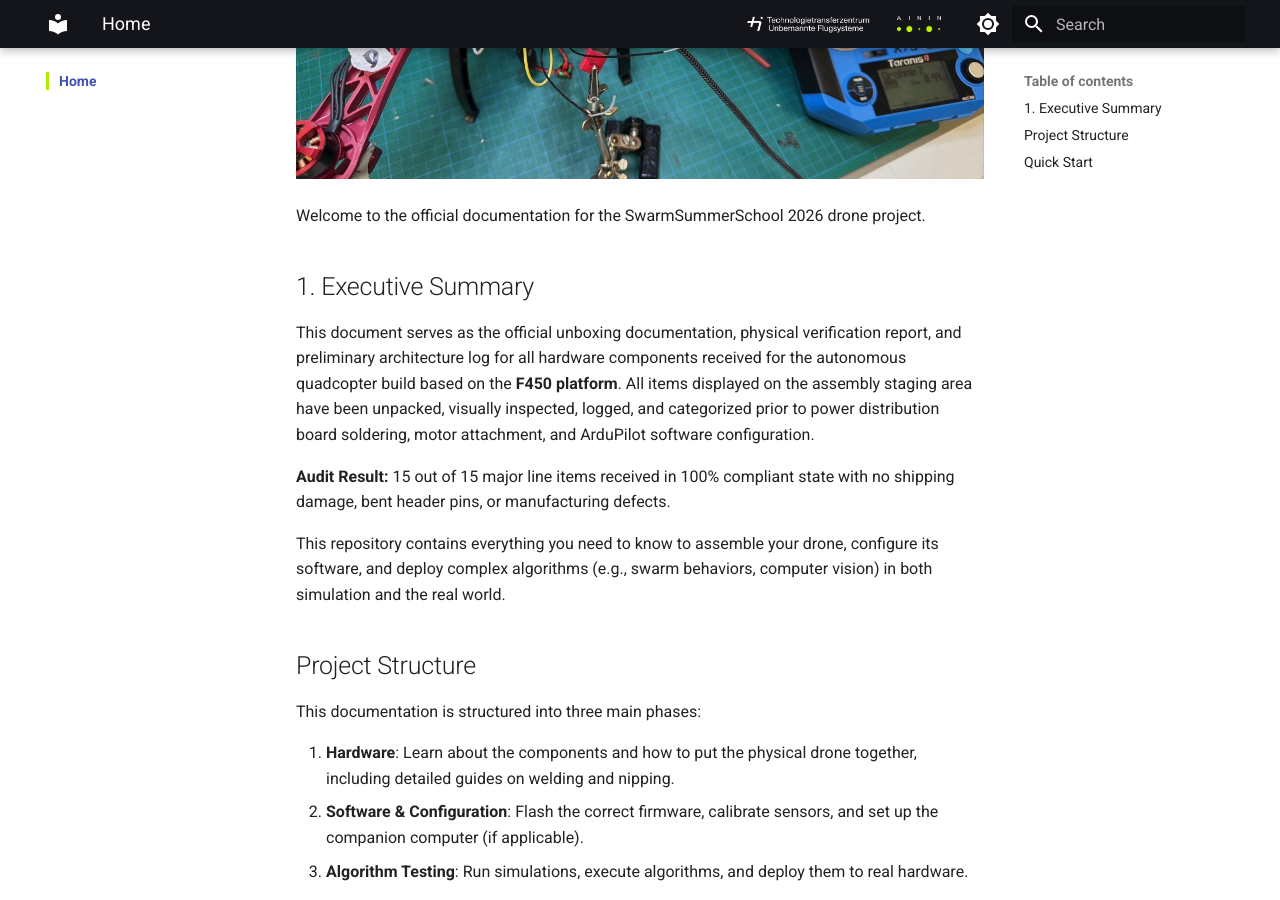
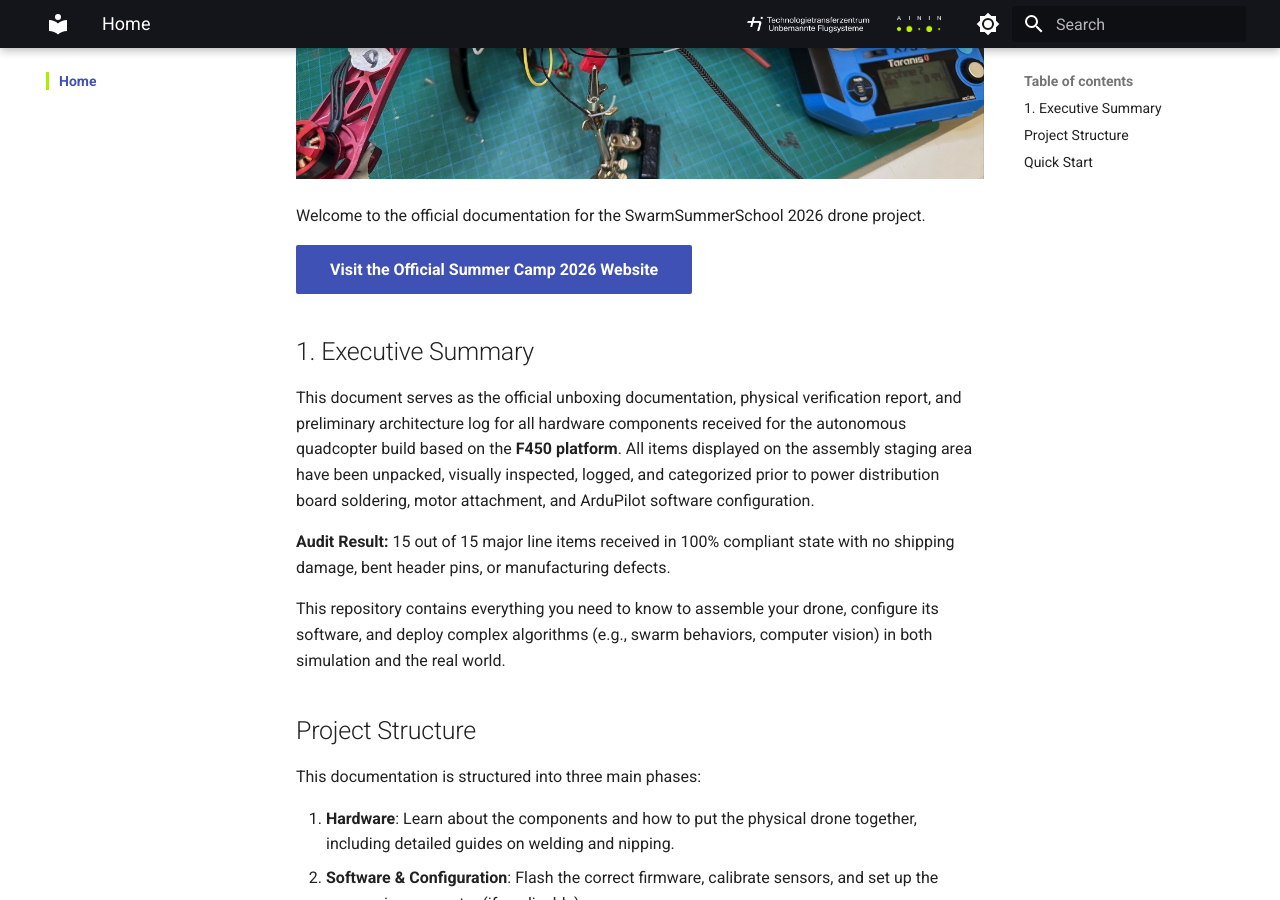
Before and after one commit to TTZ-Unbemannte-Flugsysteme/SwarmSummerSchool_2026, an MkDocs documentation site: the page built from docs/index.md, in a window 1280 px wide and 900 px high, scrolled down 472 px. Built offline with MkDocs 1.6.1 and Material for MkDocs 9.7.7, drawn with Linux system fonts in a browser that asks for light colours.

Commit message:
feat: add AININ Summer Camp 2026 button link to the homepage

```diff
--- a/docs/index.md
+++ b/docs/index.md
@@ -3,6 +3,8 @@
 ![SwarmSummerSchool 2026](assets/overview.jpg)
 
 Welcome to the official documentation for the SwarmSummerSchool 2026 drone project.
+
+[Visit the Official Summer Camp 2026 Website](https://ainin.de/summercamp2026/){ .md-button .md-button--primary }
 
 ## 1. Executive Summary
 
--- a/mkdocs.yml
+++ b/mkdocs.yml
@@ -56,6 +56,7 @@ nav:
     - DroneManager: middleware/index.md
 
 markdown_extensions:
+  - attr_list
   - admonition
   - pymdownx.details
   - pymdownx.superfences
```
